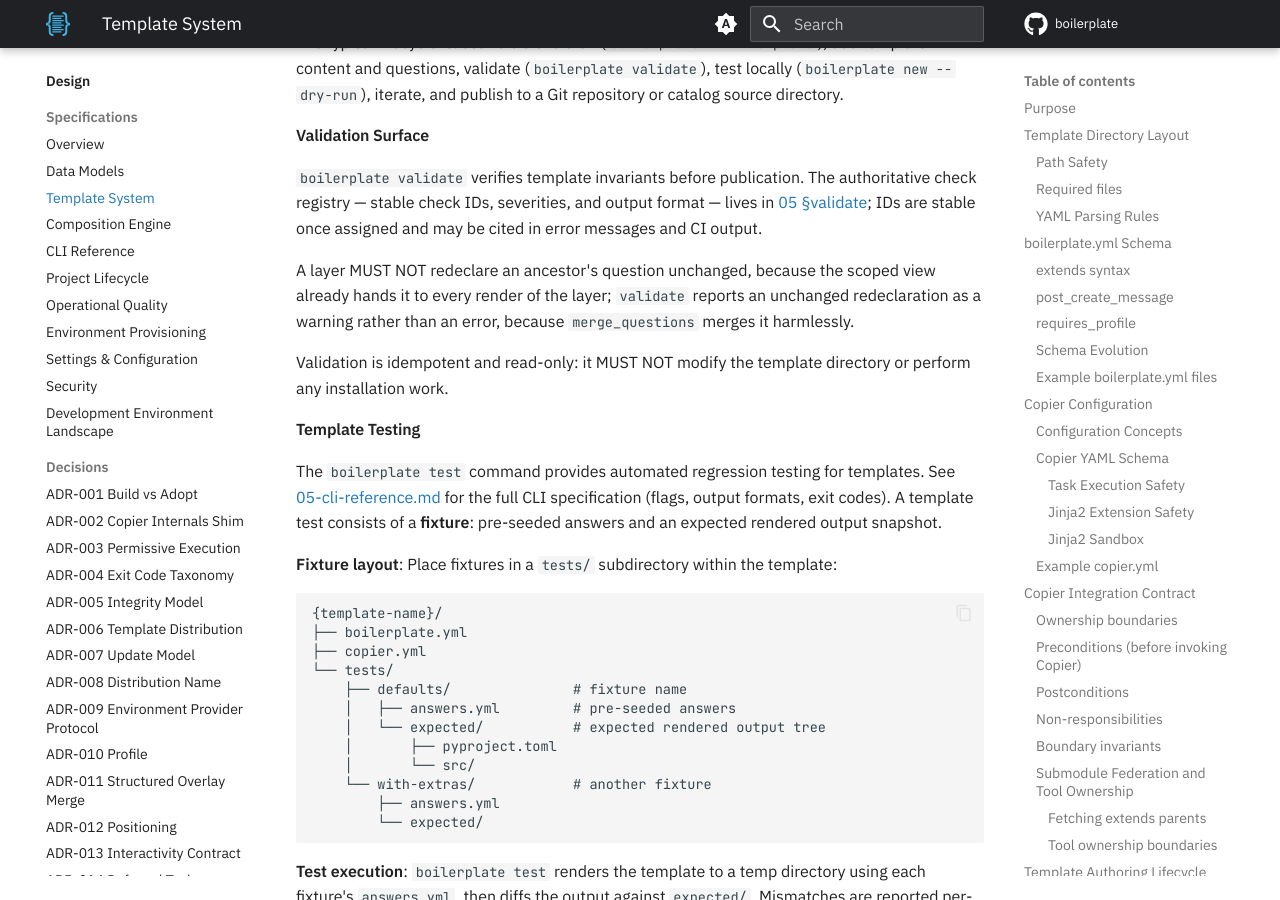
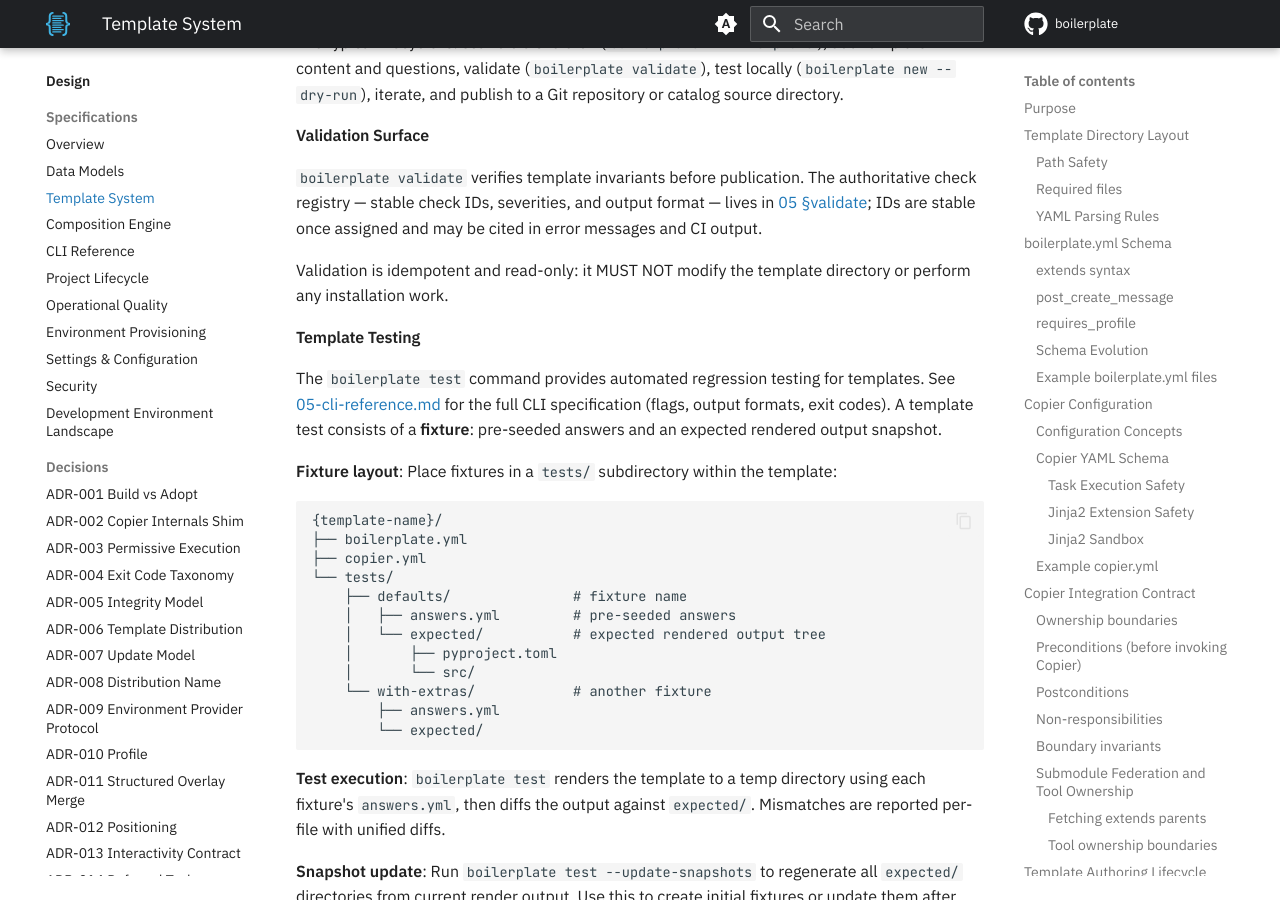
Before and after one commit to TheRealBillSiegler/boilerplate, an MkDocs documentation site: the page built from docs/design/03-template-system.md, in a window 1280 px wide and 900 px high, scrolled down 13511 px. Built offline with MkDocs 1.6.1 and Material for MkDocs 9.7.7, drawn with Linux system fonts in a browser that asks for light colours; comment, search, counter and statistics services are not loaded; the version menu is left out.

Commit message:
docs(design): drop the duplicate redeclaration rule from validate
The rule already stands in the derived-template question section and the V17 row.

Co-Authored-By: Claude Sonnet 5.5 <noreply@anthropic.com>

```diff
--- a/docs/design/03-template-system.md
+++ b/docs/design/03-template-system.md
@@ -351,8 +351,6 @@ The typical lifecycle is: scaffold a skeleton (`boilerplate init-template`), add
 #### Validation Surface
 
 `boilerplate validate` verifies template invariants before publication. The authoritative check registry — stable check IDs, severities, and output format — lives in [05 §validate](05-cli-reference.md); IDs are stable once assigned and may be cited in error messages and CI output.
-
-A layer MUST NOT redeclare an ancestor's question unchanged, because the scoped view already hands it to every render of the layer; `validate` reports an unchanged redeclaration as a warning rather than an error, because `merge_questions` merges it harmlessly.
 
 Validation is idempotent and read-only: it MUST NOT modify the template directory or perform any installation work.
 
```
